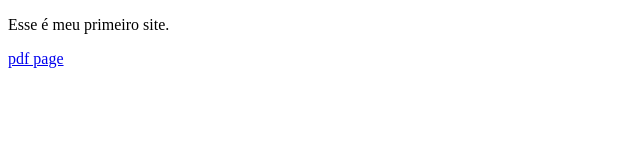
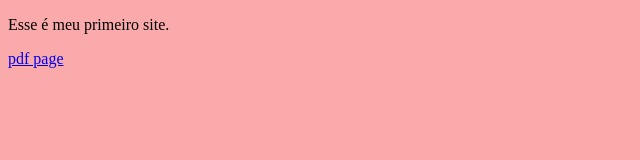
Before and after one commit to BoredPsycho/BoredPsycho.github.io, a plain HTML site: page index.html in a window 1280 px wide. Shown: the whole page, without its empty margins (0-640 px from the left). Drawn offline with Linux system fonts and the light colour scheme.

Commit message:
Update index.html

```diff
--- a/index.html
+++ b/index.html
@@ -3,7 +3,7 @@
 <head>
     <meta charset="UTF-8">
     <title>Homepage</title>
-    <link href="mystyle.css">
+    <link rel="stylesheet" href="mystyle.css">
 </head>
 <body>
     <p>Esse é meu primeiro site.</p>
```
